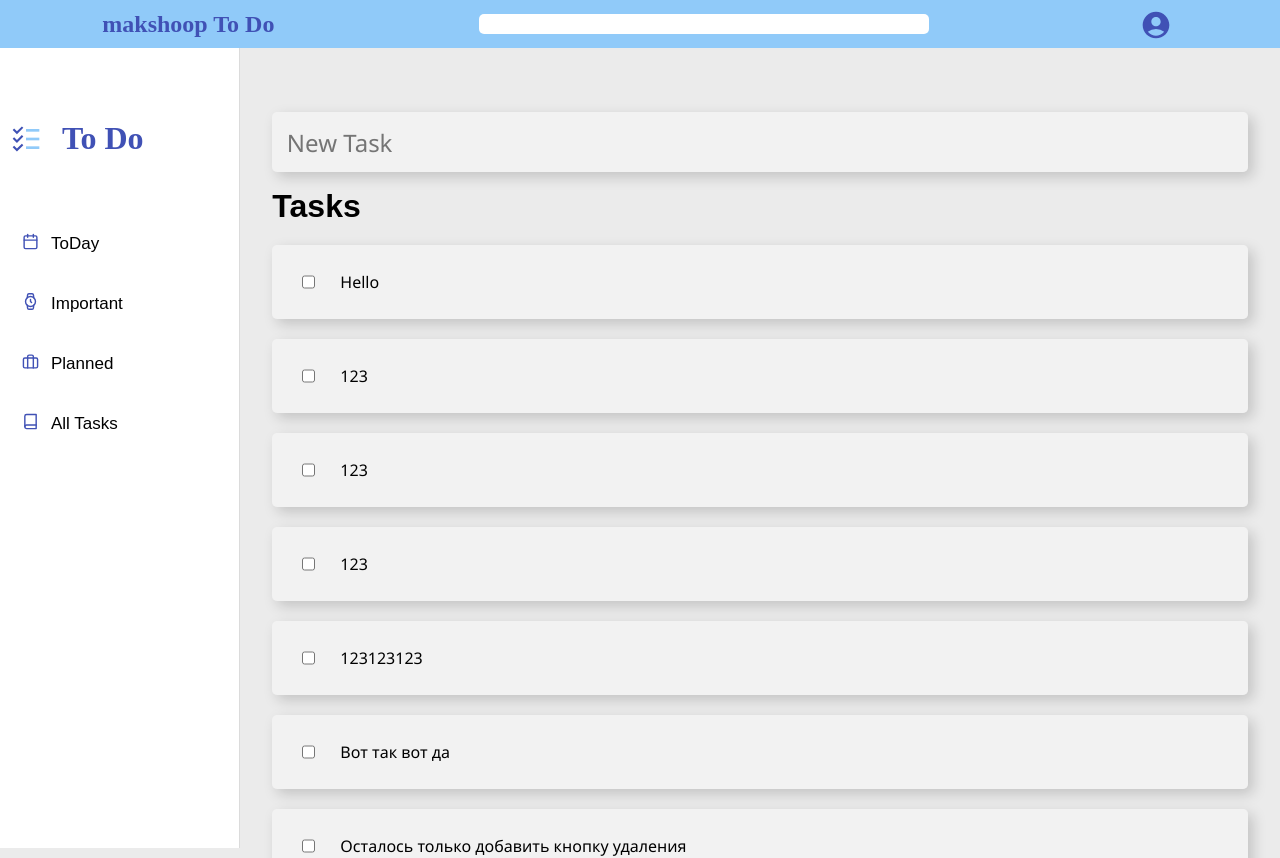
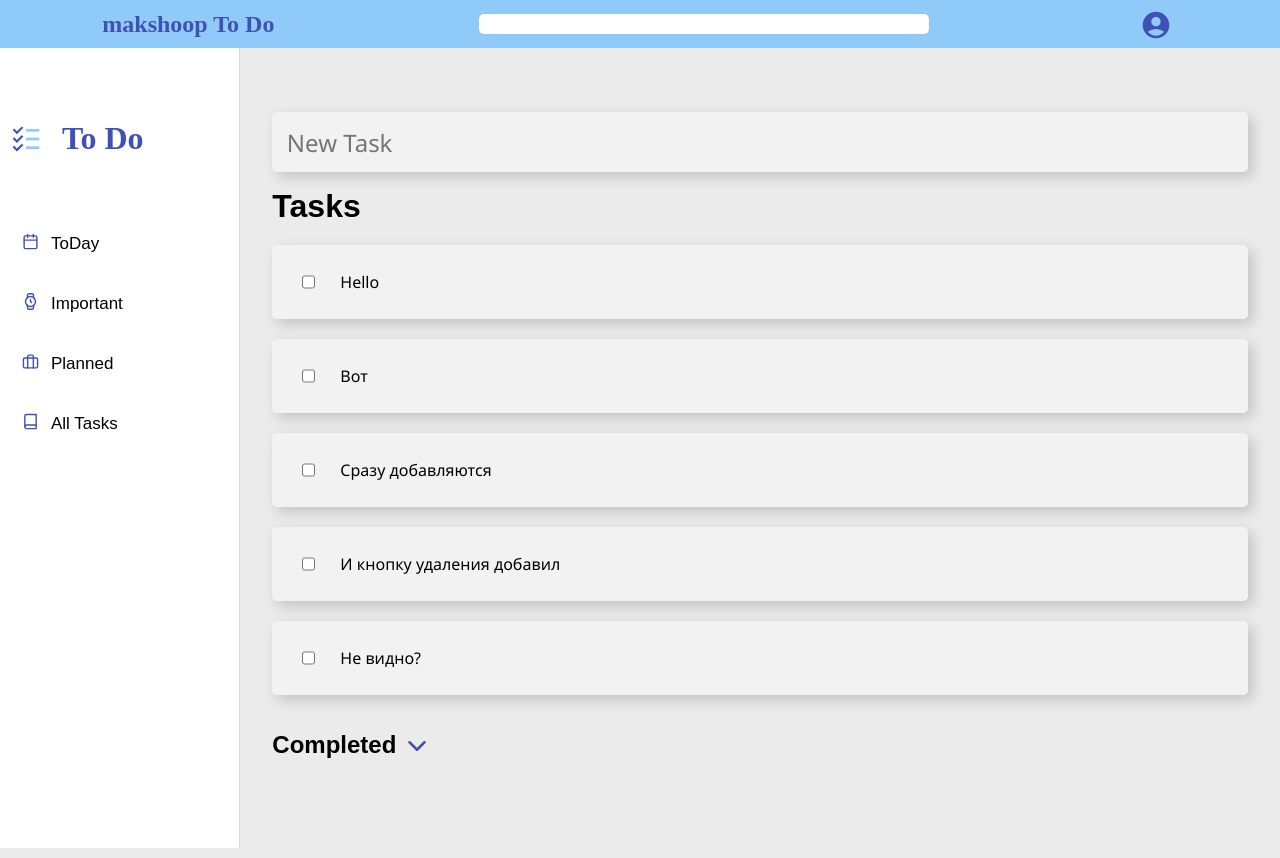
Before and after one commit to makshoop/ToDo, a React (Vite) app: page / in a window 1280 px wide. Shown: the top 858 px of the page. Built offline with nearby package versions, Linux system fonts and the light colour scheme; data requests are answered from the project's data file; a web font is replaced by a local one.

Commit message:
add hide completed tasks button

```diff
--- a/db.json
+++ b/db.json
@@ -6,49 +6,39 @@
       "completed": false
     },
     {
-      "id": 1677106333184,
-      "title": "123",
+      "id": 1677108956012,
+      "title": "Вот",
       "completed": false
     },
     {
-      "id": 1677106335692,
-      "title": "123",
+      "id": 1677108960622,
+      "title": "Сразу добавляются",
+      "completed": false
+    },
+    {
+      "id": 1677108966423,
+      "title": "И кнопку удаления добавил",
+      "completed": false
+    },
+    {
+      "id": 1677108969750,
+      "title": "Не видно?",
+      "completed": false
+    },
+    {
+      "id": 1677108975835,
+      "title": "А так?)",
       "completed": true
     },
     {
-      "id": 1677106379184,
-      "title": "123",
-      "completed": false
-    },
-    {
-      "id": 1677106404867,
-      "title": "123",
-      "completed": false
-    },
-    {
-      "id": 1677106452685,
-      "title": "123123123",
-      "completed": false
-    },
-    {
-      "id": 1677106574156,
-      "title": "Я люблю реакт(НЕТ) сейчас нажму Enter а не обновлю страницу",
+      "id": 1677108999083,
+      "title": "И немножко адаптива",
       "completed": true
     },
     {
-      "id": 1677106580302,
-      "title": "Вот так вот да",
-      "completed": false
-    },
-    {
-      "id": 1677106591616,
-      "title": "Осталось только добавить кнопку удаления",
-      "completed": false
-    },
-    {
-      "id": 1677106593539,
-      "title": "имба?",
-      "completed": false
+      "id": 1677109001390,
+      "title": "чуть-чуть",
+      "completed": true
     }
   ]
 }
--- a/src/сomponents/Sidebar/styles.css
+++ b/src/сomponents/Sidebar/styles.css
@@ -8,7 +8,7 @@
     flex-direction: column;
     align-items: flex-start;
     width: 23%;
-    height: 100vh;
+    min-height: 100vh;
     padding: 40px 10px 30px 10px;
     background: #fff;
     border-right: 1px solid #dbdbdb;
--- a/src/сomponents/tasks/Tasks.css
+++ b/src/сomponents/tasks/Tasks.css
@@ -37,7 +37,19 @@
 
 }
 
+.completedBlock {
+    display: flex;
+}
 
+.completedBlock button {
+    background-color: rgb(235, 235, 235);
+    cursor: pointer;
+    border: none;
+    outline: none;
+    font-size: 30px;
+    color: #4051b5;
+    margin-top: 9px;
+}
 
 @media (width < 700px) {
     .tasksTitle {
--- a/src/сomponents/tasks/Tasks.jsx
+++ b/src/сomponents/tasks/Tasks.jsx
@@ -2,9 +2,12 @@ import React, { useState, useEffect } from "react";
 import { NewTask } from "./NewTask";
 
 import { RiDeleteBin5Fill } from "react-icons/ri";
+import { FiChevronDown } from "react-icons/fi";
+import { FiChevronUp } from "react-icons/fi";
 
 export function Tasks() {
 	const [tasks, setTasks] = useState([]);
+	const [showCompleted, setShowCompleted] = useState(false);
 
 	console.log(tasks);
 
@@ -36,6 +39,10 @@ export function Tasks() {
 	const completedTasks = tasks.filter((task) => task.completed);
 	const uncompletedTasks = tasks.filter((task) => !task.completed);
 
+	const toggleShowCompleted = () => {
+		setShowCompleted(!showCompleted);
+	};
+
 	const addNewTask = (newTask) => {
 		setTasks([...tasks, newTask]);
 	};
@@ -49,13 +56,7 @@ export function Tasks() {
 					<input
 						type="checkbox"
 						checked={task.completed}
-						onChange={() =>
-							setTasks(
-								tasks.map((t) =>
-									t.id === task.id ? { ...t, completed: !t.completed } : t,
-								),
-							)
-						}
+						onChange={() => taskComplete(task.id)}
 					/>
 					<p
 						style={{
@@ -69,19 +70,20 @@ export function Tasks() {
 					</button>
 				</div>
 			))}
+			<div className="completedBlock">
 				<h2 className="tasksTitle">Completed</h2>
+				<button onClick={toggleShowCompleted}>
+					{showCompleted ? <FiChevronUp /> : <FiChevronDown />}
+				</button>
+			</div>
+			{showCompleted && (
+				<div>
 					{completedTasks.map((task) => (
 						<div className="taskCard" key={task.id}>
 							<input
 								type="checkbox"
 								checked={task.completed}
-						onChange={() =>
-							setTasks(
-								tasks.map((t) =>
-									t.id === task.id ? { ...t, completed: !t.completed } : t,
-								),
-							)
-						}
+								onChange={() => taskComplete(task.id)}
 							/>
 							<p
 								style={{
@@ -90,11 +92,10 @@ export function Tasks() {
 							>
 								{task.title}
 							</p>
-					<button className="deleteTaskButton">
-						<RiDeleteBin5Fill />
-					</button>
 						</div>
 					))}
 				</div>
+			)}
+		</div>
 	);
 }
```
Lines whose indentation alone changed are shown as unchanged.
